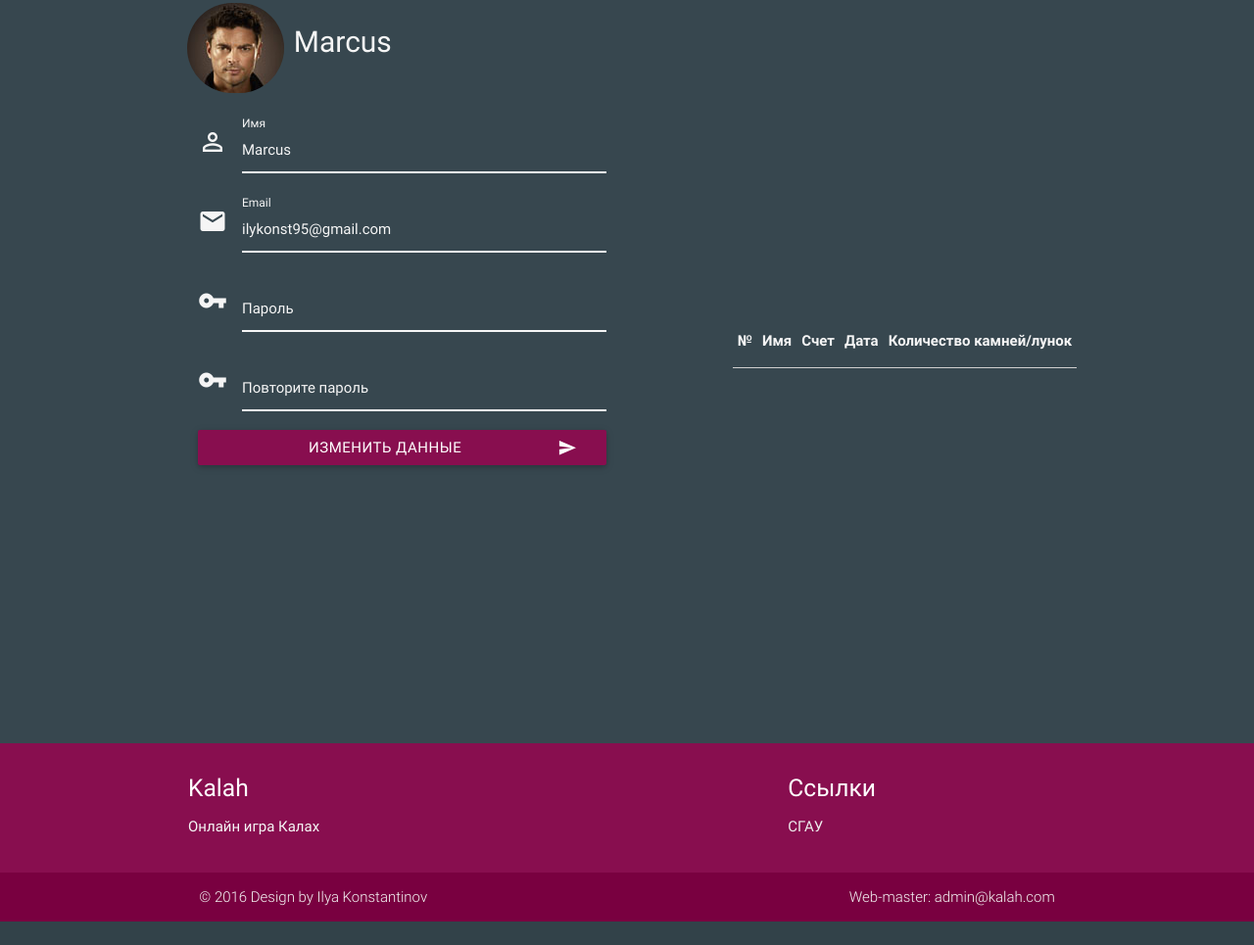
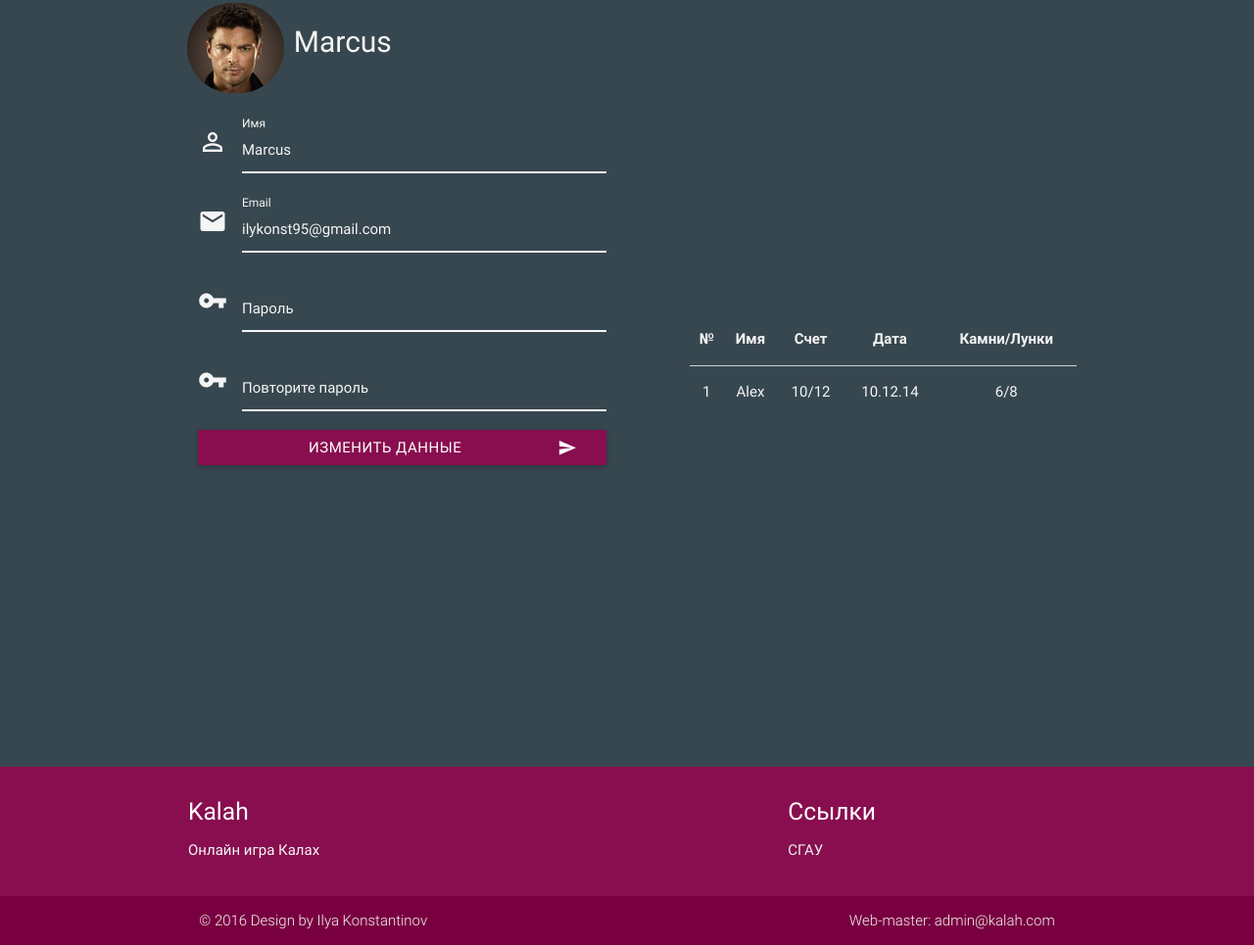
Before and after one commit to EmelyanovAndrey/Kalah, a PHP site: page /profile.html in a window 1280 px wide. Shown: the part 185-1150 px from the top of the page at 98% size. Before the commit the page ends 1126 px from the top, so only its background shows below. Run offline with PHP 8.4, Linux system fonts and the light colour scheme; lists and menus that the app fills with data are empty; some libraries are stand-ins or nearby versions; some web fonts are replaced.

Commit message:
profile table

```diff
--- a/src/main/view/css/includes/style.less
+++ b/src/main/view/css/includes/style.less
@@ -328,12 +328,26 @@ header {
 }
 
 .save-games {
-  float: right;
   height: 90vh !important;
-  margin-top: 15vh;
+  margin-top: 18vh;
+  margin-left: 5vw;
   align-content: center;
 
+  table.highlight > tbody > tr {
+    .transition(background-color, .25s, ease);
 
+    &:hover {
+      background-color: @color-background + 5% !important;
+    }
+  }
+
+}
+
+.transition(@color, @time: .25s, @param) {
+  -webkit-transition: @color @time @param;
+  -o-transition: @color @time @param;
+  -moz-transition: @color @time @param;
+  transition: @color @time @param;
 }
 
 .btn {
--- a/src/main/view/profile.html
+++ b/src/main/view/profile.html
@@ -88,16 +88,25 @@
           <div class="col l6 m6 s12">
             <div class="save-games">
               <div class="row">
-                <table class="highlight">
+                <table class="highlight centered">
                   <thead>
                     <tr>
                       <th>№</th>
                       <th>Имя</th>
                       <th>Счет</th>
                       <th>Дата</th>
-                      <th>Количество камней/лунок</th>
+                      <th>Камни/Лунки</th>
                     </tr>
                   </thead>
+                  <tbody>
+                    <tr>
+                      <td>1</td>
+                      <td>Alex</td>
+                      <td>10/12</td>
+                      <td>10.12.14</td>
+                      <td>6/8</td>
+                    </tr>
+                  </tbody>
                 </table>
               </div>
             </div>
```
Also changed, not shown: src/main/view/css/includes/style.css (+11 -2 lines), src/main/view/includes/profile.jade (+11 -2 lines), src/main/view/css/style.min.css.
